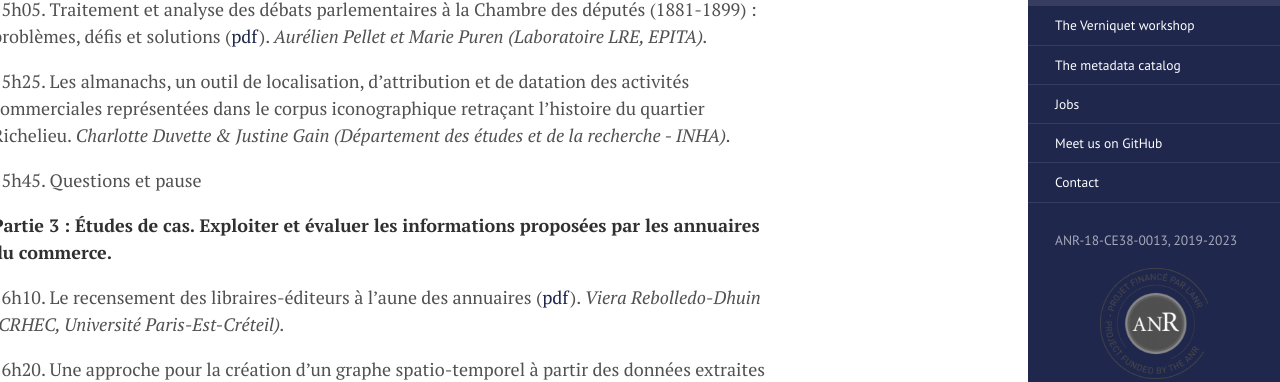
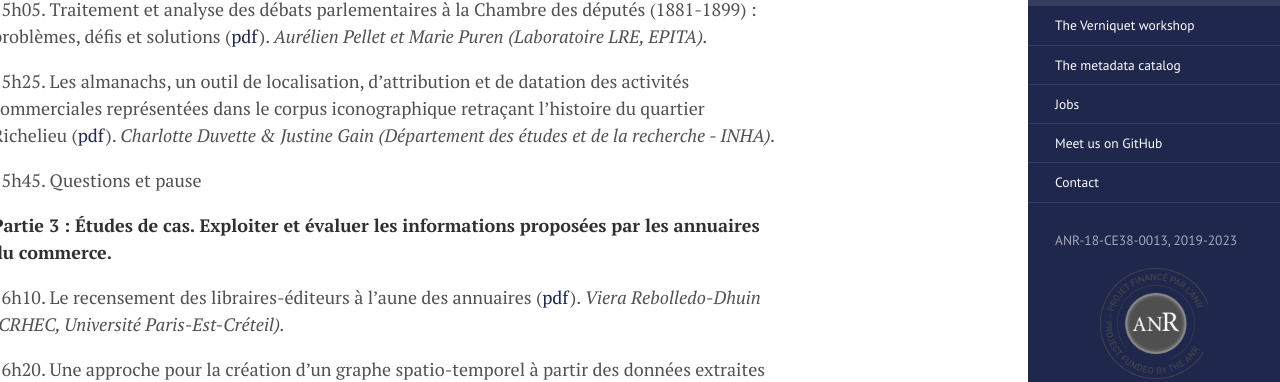
Before and after one commit to soduco/soduco.github.io, a Jekyll site: the page built from soduco_bnf_seminars.md, in a window 1280 px wide and 900 px high, scrolled down 2926 px. Shown: the part 191-573 px from the top of the window. Built offline with Jekyll 4.4.1, drawn with Linux system fonts in a browser that asks for light colours.

Commit message:
MAJ Presentation  Richelieu

```diff
--- a/soduco_bnf_seminars.md
+++ b/soduco_bnf_seminars.md
@@ -75,7 +75,7 @@ L’objet de la journée-atelier du 10 novembre est de faire un premier bilan de
 
 15h05. Traitement et analyse des débats parlementaires à la Chambre des députés (1881-1899) : problèmes, défis et solutions ([pdf](https://soduco.github.io/public/images/seminaire2/2eJourneeSoDUCoBNF_08_Debats_parlement_Puren_Pellet.pdf)). *Aurélien Pellet et Marie Puren (Laboratoire LRE, EPITA).*
 
-15h25. Les almanachs, un outil de localisation, d'attribution et de datation des activités commerciales représentées dans le corpus iconographique retraçant l’histoire du quartier Richelieu. *Charlotte Duvette & Justine Gain (Département des études et de la recherche - INHA).*
+15h25. Les almanachs, un outil de localisation, d'attribution et de datation des activités commerciales représentées dans le corpus iconographique retraçant l’histoire du quartier Richelieu ([pdf](https://soduco.github.io/public/images/seminaire2/2eJourneeSoDUCoBNF_09_ProjetRichelieu_Duvette_Gain_BR.pdf)). *Charlotte Duvette & Justine Gain (Département des études et de la recherche - INHA).*
 
 15h45. Questions et pause
 
```
